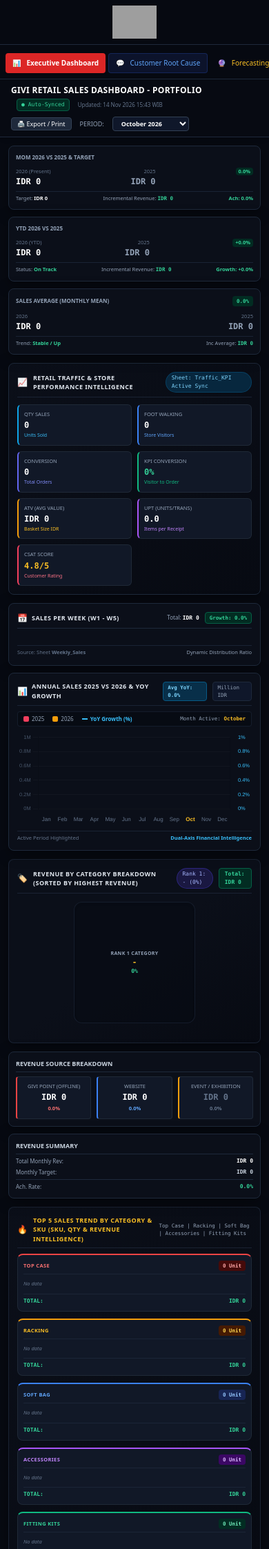
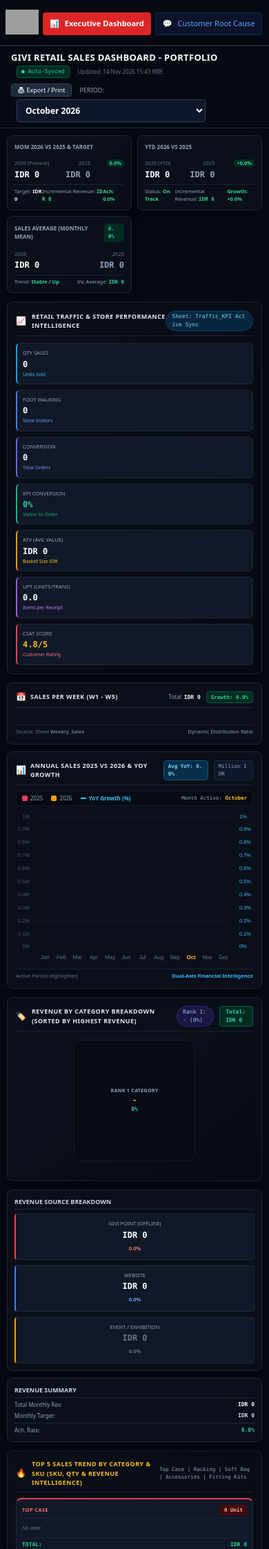
Before and after one commit to julianaj982-arch/GIVI-POINT-Dashboard, a Flask app: page / in a window 390 px wide. Shown: the top 2245 px of the page at 69% size. Run offline with Flask 3, Linux system fonts and the light colour scheme; some libraries are stand-ins or nearby versions; grey boxes are pictures that could not be loaded.

Commit message:
fix mobile responsive

```diff
--- a/templates/index.html
+++ b/templates/index.html
@@ -24,8 +24,32 @@
     ::-webkit-scrollbar { width: 5px; height: 5px; }
     ::-webkit-scrollbar-track { background: #070a12; }
     ::-webkit-scrollbar-thumb { background: #1e293b; border-radius: 3px; }
-        /* FIX HP: Biar chart gak meluber */
     canvas { max-width: 100% !important; }
+
+    /* === FIX HP - PASTE INI === */
+    @media (max-width: 768px) {
+      body { font-size: 13px !important; }
+      /* Sidebar jadi bar atas, kecil */
+      aside { position: sticky; top: 0; z-index: 60; }
+      aside img { height: 36px !important; width: auto !important; }
+      aside nav { padding: 6px !important; gap: 6px !important; }
+      aside nav a { font-size: 11px !important; padding: 7px 10px !important; white-space: nowrap; }
+      /* Header jadi 1 kolom */
+      header { flex-direction: column !important; align-items: flex-start !important; gap: 8px !important; }
+      header h1 { font-size: 13px !important; line-height: 1.3; }
+      header select { font-size: 12px !important; padding: 6px 8px !important; width: 100%; }
+      /* Semua card jadi 1 kolom, gak ketumpuk */
+      main { padding: 10px !important; }
+      main .grid { grid-template-columns: 1fr !important; }
+      /* Traffic: 2 kolom aja, biar lega */
+      #traffic-grid { grid-template-columns: repeat(2, 1fr) !important; }
+      /* Chart lebih tinggi biar gak gepeng */
+      .h-\[135px\] { height: 220px !important; }
+      /* Donut di tengah */
+      #categoryDoughnut { max-height: 200px; }
+      /* Angka IDR jangan kepotong */
+      .font-mono { word-break: break-all; }
+    }
 </style>
 </head>
 <body class="min-h-screen flex flex-col md:flex-row md:h-screen md:overflow-hidden text-[10px]">
@@ -34,7 +58,7 @@
     <aside class="w-full md:w-52 bg-[#060911] border-b md:border-b-0 md:border-r border-slate-800 flex flex-col md:justify-between shrink-0 md:h-full">
         <div class="md:overflow-y-auto">
             <div class="p-2 border-b border-slate-800 flex items-center justify-center bg-[#060911]">
-                <img src="{{ url_for('static', filename='logo.jpg') }}" alt="GIVI Point Logo" class="w-32 md:w-full h-12 md:h-24 object-contain rounded-md">
+                <img src="{{ url_for('static', filename='logo.jpg') }}" onerror="this.style.display='none'"
             </div>
 
             <nav class="p-2 flex md:flex-col gap-1 md:space-y-1 mt-1 overflow-x-auto whitespace-nowrap">
@@ -92,7 +116,7 @@
         <main class="p-3 space-y-3 pb-12">
 
             <!-- ROW 1: TOP KPI CARDS -->
-            <div class="grid grid-cols-1 md:grid-cols-3 gap-2.5">
+            <div id="traffic-grid" class="grid grid-cols-2 md:grid-cols-7 gap-2">
                 <!-- MOM -->
                 <div class="card-navy rounded-lg p-2.5 space-y-1.5">
                     <p class="text-[8px] text-slate-400 font-bold uppercase">MOM 2026 VS 2025 & TARGET</p>
```
Lines whose indentation alone changed are shown as unchanged.
